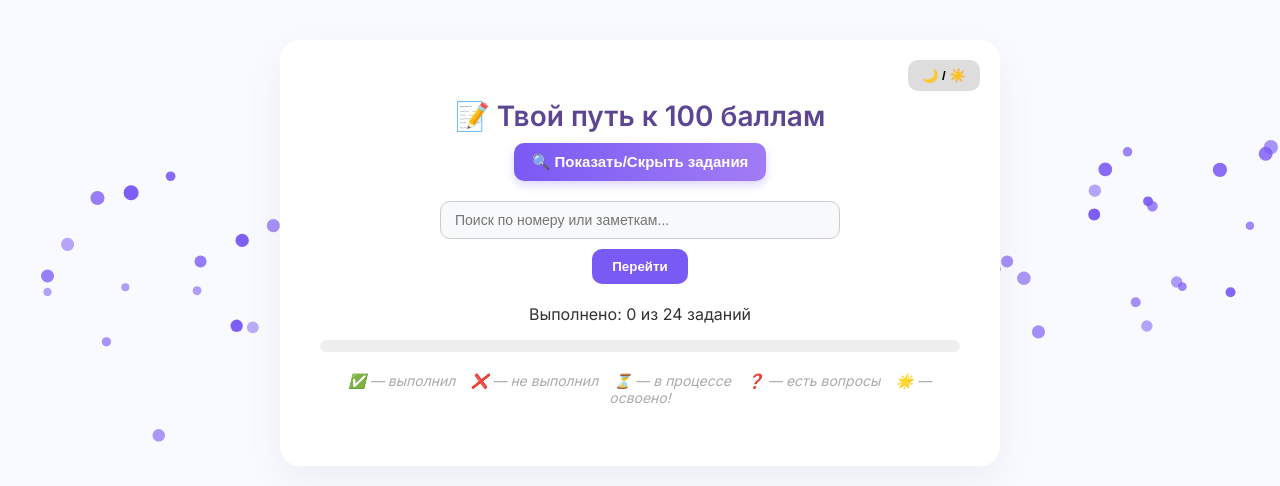
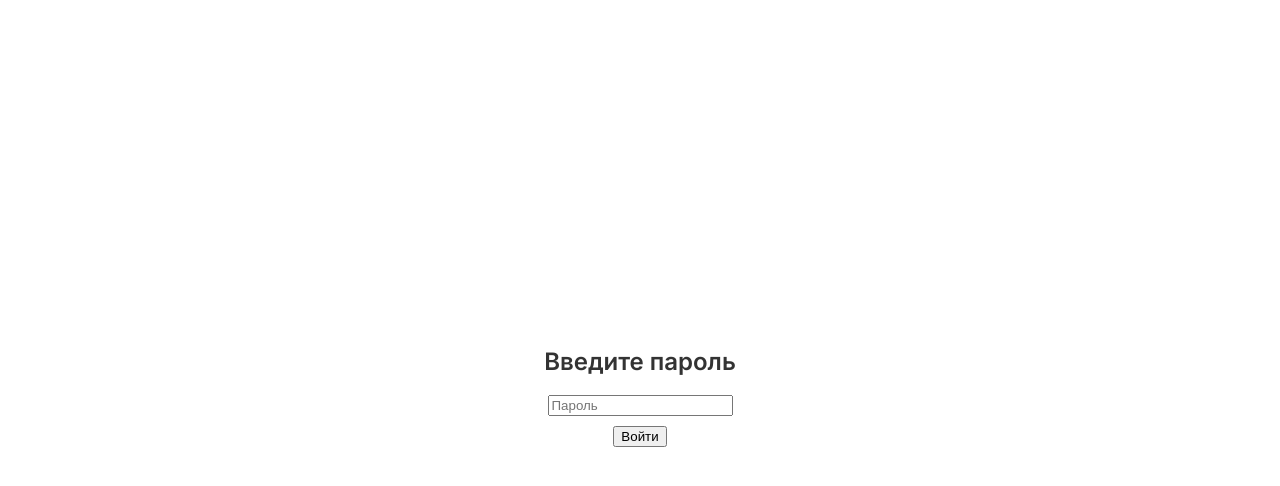
Before and after one commit to streyyj/first_project, a plain HTML site: page index.html in a window 1280 px wide. Drawn offline with Linux system fonts and the light colour scheme.

Commit message:
Update index.html

```diff
--- a/index.html
+++ b/index.html
@@ -9,7 +9,12 @@
 <body class="light-mode">
   <div class="container">
     <h1>📝 Твой путь к 100 баллам</h1>
-
+    <div id="passwordModal" style="position: fixed; top: 0; left: 0; width: 100%; height: 100%; background: white; z-index: 9999; display: flex; align-items: center; justify-content: center; flex-direction: column;">
+        <h2>Введите пароль</h2>
+        <input type="password" id="passwordInput" placeholder="Пароль">
+        <button onclick="checkPassword()" style="margin-top: 10px;">Войти</button>
+        <p id="errorMsg" style="color: red; margin-top: 10px;"></p>
+      </div>
     <!-- Тема -->
     <button id="toggleTheme">🌙 / ☀️</button>
 
```
